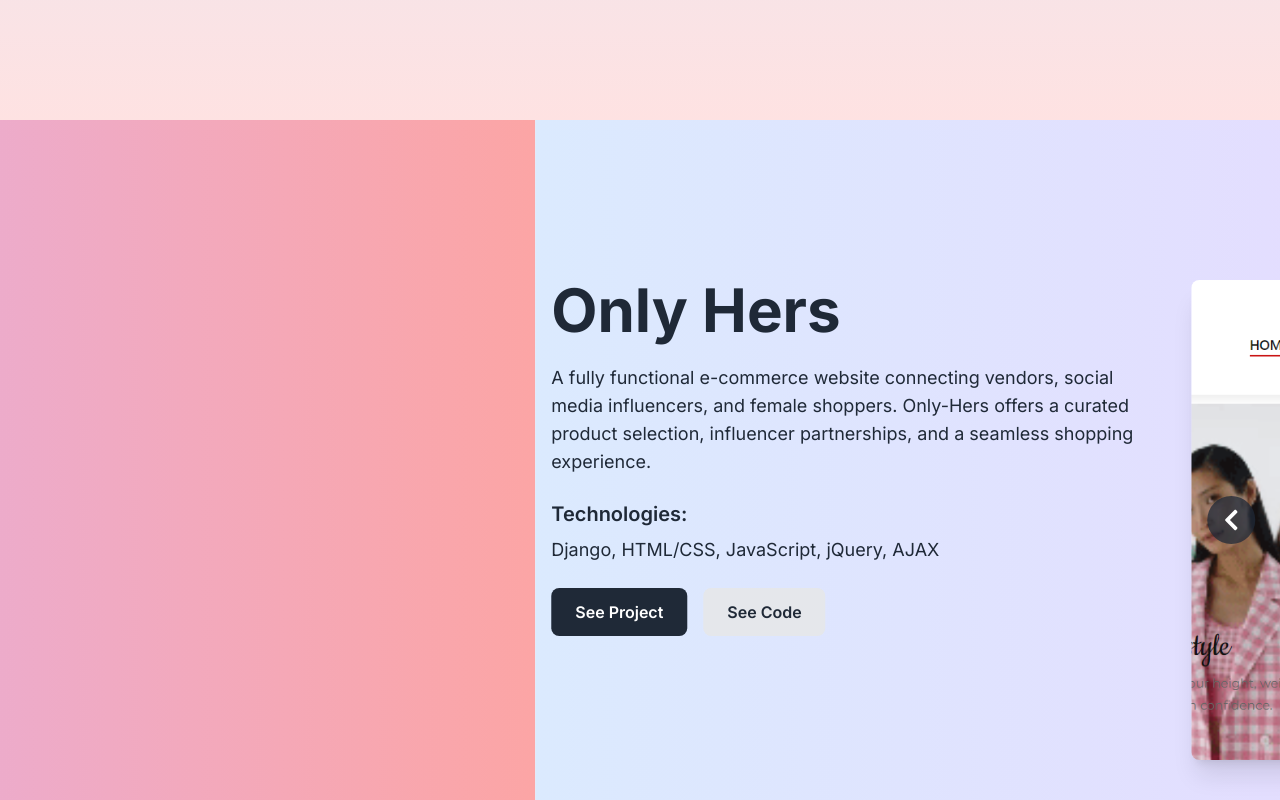
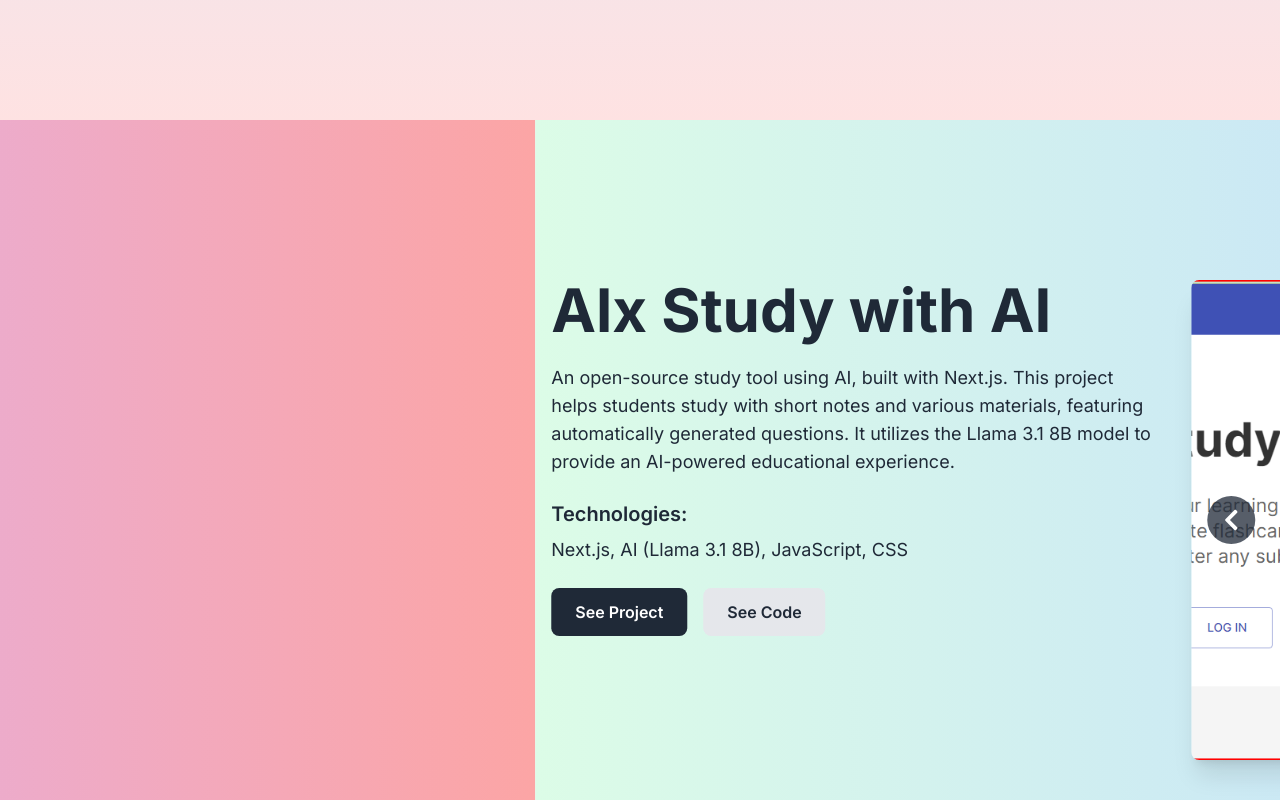
Before and after one commit to gelftheshot/portfolio, a Next.js app: page /portfolio in a window 1280 px wide. Shown: the part 680-1480 px from the top of the page. Built offline with nearby package versions, Linux system fonts and the light colour scheme.

Commit message:
updating my work

```diff
--- a/app/about/page.jsx
+++ b/app/about/page.jsx
@@ -193,41 +193,37 @@
             <motion.div
               initial={{ x: "-300px" }}
               animate={isExperienceRefInView ? { x: "0" } : {}}
-              className="flex flex-col gap-36" // Increased gap between experiences
+              className="flex flex-col gap-36"
             >
-              {/* Axion Engineering */}
+              {/* ALX Africa - First */}
               <div className="flex justify-between h-48">
                 <div className="w-1/3 ">
                   <div className="bg-white p-3 font-semibold rounded-b-lg rounded-s-lg">
-                    Full Stack Developer
+                    Backend Developer
                   </div>
                   <div className="p-3 text-sm italic">
-                    Developed and maintained web applications using React, Node.js, and PostgreSQL. Implemented RESTful APIs and improved application performance.
+                    Designed and implemented scalable backend systems using Python and Django. Collaborated on RESTful API development and database optimization.
                   </div>
                   <div className="p-3 text-red-400 text-sm font-semibold">
-                    2019 - 2020
+                    2022 - 2023
                   </div>
                   <div className="p-1 rounded bg-white text-sm font-semibold w-fit">
-                    Axion Engineering
+                    ALX Africa
                   </div>
                 </div>
                 <div className="w-1/6 flex justify-center">
-                  {/* LINE */}
                   <div className="w-1 h-full bg-gray-600 rounded relative">
-                    {/* LINE CIRCLE */}
                     <div className="absolute w-5 h-5 rounded-full ring-4 ring-red-400 bg-white -left-2"></div>
                   </div>
                 </div>
                 <div className="w-1/3 "></div>
               </div>
 
-              {/* Headstarter AI Fellow */}
+              {/* AI Customer Support - Second */}
               <div className="flex justify-between h-48">
                 <div className="w-1/3 "></div>
                 <div className="w-1/6 flex justify-center">
-                  {/* LINE */}
                   <div className="w-1 h-full bg-gray-600 rounded relative">
-                    {/* LINE CIRCLE */}
                     <div className="absolute w-5 h-5 rounded-full ring-4 ring-red-400 bg-white -left-2"></div>
                   </div>
                 </div>
@@ -239,7 +235,7 @@
                     Participated in intensive AI and machine learning projects. Developed models for natural language processing and computer vision applications.
                   </div>
                   <div className="p-3 text-red-400 text-sm font-semibold">
-                    2018 - 2019
+                    2024
                   </div>
                   <div className="p-1 rounded bg-white text-sm font-semibold w-fit">
                     Headstarter AI Fellowship
@@ -247,26 +243,24 @@
                 </div>
               </div>
 
-              {/* ALX Africa */}
+              {/* Axion Engineering - Third */}
               <div className="flex justify-between h-48">
                 <div className="w-1/3 ">
                   <div className="bg-white p-3 font-semibold rounded-b-lg rounded-s-lg">
-                    Backend Developer
+                    Full Stack Developer
                   </div>
                   <div className="p-3 text-sm italic">
-                    Designed and implemented scalable backend systems using Python and Django. Collaborated on RESTful API development and database optimization.
+                    Developed and maintained web applications using React, Node.js, and PostgreSQL. Implemented RESTful APIs and improved application performance.
                   </div>
                   <div className="p-3 text-red-400 text-sm font-semibold">
-                    2017 - 2018
+                    2021 - 2022
                   </div>
                   <div className="p-1 rounded bg-white text-sm font-semibold w-fit">
-                    ALX Africa
+                    Axion Engineering
                   </div>
                 </div>
                 <div className="w-1/6 flex justify-center">
-                  {/* LINE */}
                   <div className="w-1 h-full bg-gray-600 rounded relative">
-                    {/* LINE CIRCLE */}
                     <div className="absolute w-5 h-5 rounded-full ring-4 ring-red-400 bg-white -left-2"></div>
                   </div>
                 </div>
--- a/app/portfolio/page.jsx
+++ b/app/portfolio/page.jsx
@@ -8,53 +8,6 @@
 const items = [
   {
     id: 1,
-    color: "from-blue-100 to-purple-200",
-    title: "Only Hers",
-    desc: "A fully functional e-commerce website connecting vendors, social media influencers, and female shoppers. Only-Hers offers a curated product selection, influencer partnerships, and a seamless shopping experience.",
-    images: [
-      "/onlyhers1.png",
-      "/onlyhers2.png",
-      "/onlyhers3.png",
-      "/onlyhers4.png",
-      "/onlyhers5.png",
-    ],
-    link: "https://only-hers.com",
-    github: "https://github.com/yourusername/only-hers",
-    tech: "Django, HTML/CSS, JavaScript, jQuery, AJAX",
-  },
-  {
-    id: 2,
-    color: "from-purple-100 to-pink-200",
-    title: "Academic Advisor AI",
-    desc: "A Next.js application designed to assist students in academic planning, finding professors, and getting career advice. Features include professor search, major advisor, and course planner, using Google Generative AI and Pinecone for personalized recommendations.",
-    images: [
-      "/academy1.png",
-      "/academy2.png",
-      "/academy3.png",
-      "/academy4.png",
-      "/academy5.png",
-    ],
-    link: "https://academic-advisor-ai.com",
-    github: "https://github.com/yourusername/academic-advisor-ai",
-    tech: "Next.js, Google Generative AI, Pinecone",
-  },
-  {
-    id: 3,
-    color: "from-pink-100 to-red-200",
-    title: "Whisper",
-    desc: "A real-time chat application built using the MERN stack (MongoDB, Express.js, React.js, Node.js). Whisper provides instant messaging capabilities with a modern and intuitive interface.",
-    images: [
-      "/whisper1.png",
-      "/whisper2.png",
-      "/whisper3.png",
-      "/wisper4.png",
-    ],
-    link: "https://whisper-chat.com",
-    github: "https://github.com/yourusername/whisper-chat",
-    tech: "MongoDB, Express.js, React.js, Node.js",
-  },
-  {
-    id: 4,
     color: "from-green-100 to-blue-200",
     title: "Alx Study with AI",
     desc: "An open-source study tool using AI, built with Next.js. This project helps students study with short notes and various materials, featuring automatically generated questions. It utilizes the Llama 3.1 8B model to provide an AI-powered educational experience.",
@@ -70,7 +23,20 @@
     tech: "Next.js, AI (Llama 3.1 8B), JavaScript, CSS",
   },
   {
-    id: 5,
+    id: 2,
+    color: "from-blue-100 to-green-200",
+    title: "AI Customer Support",
+    desc: "An AI-powered customer support application that offers quick, personalized responses to customer queries. It operates 24/7 and can escalate complex issues when needed, improving efficiency and customer satisfaction with intelligent support.",
+    images: [
+      "/customer1.png",
+      "/customer2.png",
+    ],
+    link: "https://ai-customer-support-topaz.vercel.app/",
+    github: "https://github.com/gelftheshot/ai-customer-support",
+    tech: "Next.js, AI, JavaScript, Tailwind CSS, Firebase",
+  },
+  {
+    id: 3,
     color: "from-yellow-100 to-green-200",
     title: "Inventory Management App",
     desc: "A modern inventory management application built with Next.js, Firebase, and Material-UI. It features photo-based item entry with automatic categorization, real-time inventory management, and an intuitive user interface.",
@@ -84,17 +50,47 @@
     tech: "Next.js, React, Material-UI, Firebase, Google's Generative AI (Gemini)",
   },
   {
+    id: 4,
+    color: "from-pink-100 to-red-200",
+    title: "Whisper",
+    desc: "A real-time chat application built using the MERN stack. Features include real-time messaging with Socket.io, user authentication with JWT, and secure information storage. The app provides instant messaging capabilities with a modern and intuitive interface.",
+    images: [
+      "/whisper1.png",
+      "/whisper2.png",
+      "/whisper3.png",
+      "/wisper4.png",
+    ],
+    github: "https://github.com/WalaEddine01/Whisper",
+    tech: "MongoDB, Express.js, React.js, Node.js, Socket.io, JWT",
+  },
+  {
+    id: 5,
+    color: "from-purple-100 to-pink-200",
+    title: "Academic Advisor AI",
+    desc: "A Next.js application designed to assist students in academic planning, finding professors, and getting career advice. Features include professor search, major advisor, and course planner, using Google Generative AI and Pinecone for personalized recommendations.",
+    images: [
+      "/academy1.png",
+      "/academy2.png",
+      "/academy3.png",
+      "/academy4.png",
+      "/academy5.png",
+    ],
+    github: "https://github.com/gelftheshot/academic-advisor-ai",
+    tech: "Next.js, Google Generative AI, Pinecone",
+  },
+  {
     id: 6,
-    color: "from-blue-100 to-green-200",
-    title: "AI Customer Support",
-    desc: "An AI-powered customer support application that offers quick, personalized responses to customer queries. It operates 24/7 and can escalate complex issues when needed, improving efficiency and customer satisfaction with intelligent support.",
+    color: "from-blue-100 to-purple-200",
+    title: "Only Hers",
+    desc: "A fully functional e-commerce website with an integrated AI chatbot. As the AI engineer, I developed a sophisticated chatbot with real-time product knowledge through automated vector database updates from PostgreSQL. The system features continuous learning capabilities and personalized shopping recommendations based on user interactions.",
     images: [
-      "/customer1.png",
-      "/customer2.png",
+      "/onlyhers1.png",
+      "/onlyhers2.png",
+      "/onlyhers3.png",
+      "/onlyhers4.png",
+      "/onlyhers5.png",
     ],
-    link: "https://ai-customer-support-topaz.vercel.app/",
-    github: "https://github.com/gelftheshot/ai-customer-support",
-    tech: "Next.js, AI, JavaScript, Tailwind CSS, Firebase",
+    tech: "Django, PostgreSQL, Vector Database, LangChain, Machine Learning, React, Redis",
   },
 ];
 
@@ -129,16 +125,25 @@
             <p className="text-lg">{item.tech}</p>
           </div>
           <div className="flex flex-wrap gap-4">
+            {item.link && (
               <Link href={item.link} className="inline-block">
                 <button className="px-6 py-3 bg-gray-800 text-white font-semibold rounded-lg transition-colors duration-300 hover:bg-gray-700">
                   See Project
                 </button>
               </Link>
+            )}
+            {item.github && (
               <Link href={item.github} className="inline-block">
                 <button className="px-6 py-3 bg-gray-200 text-gray-800 font-semibold rounded-lg transition-colors duration-300 hover:bg-gray-300">
                   See Code
                 </button>
               </Link>
+            )}
+            {!item.link && !item.github && (
+              <button className="px-6 py-3 bg-gray-400 text-white font-semibold rounded-lg cursor-not-allowed">
+                Under Deployment
+              </button>
+            )}
           </div>
         </div>
         <div className="md:w-1/2">
```
Lines whose indentation alone changed are shown as unchanged.
